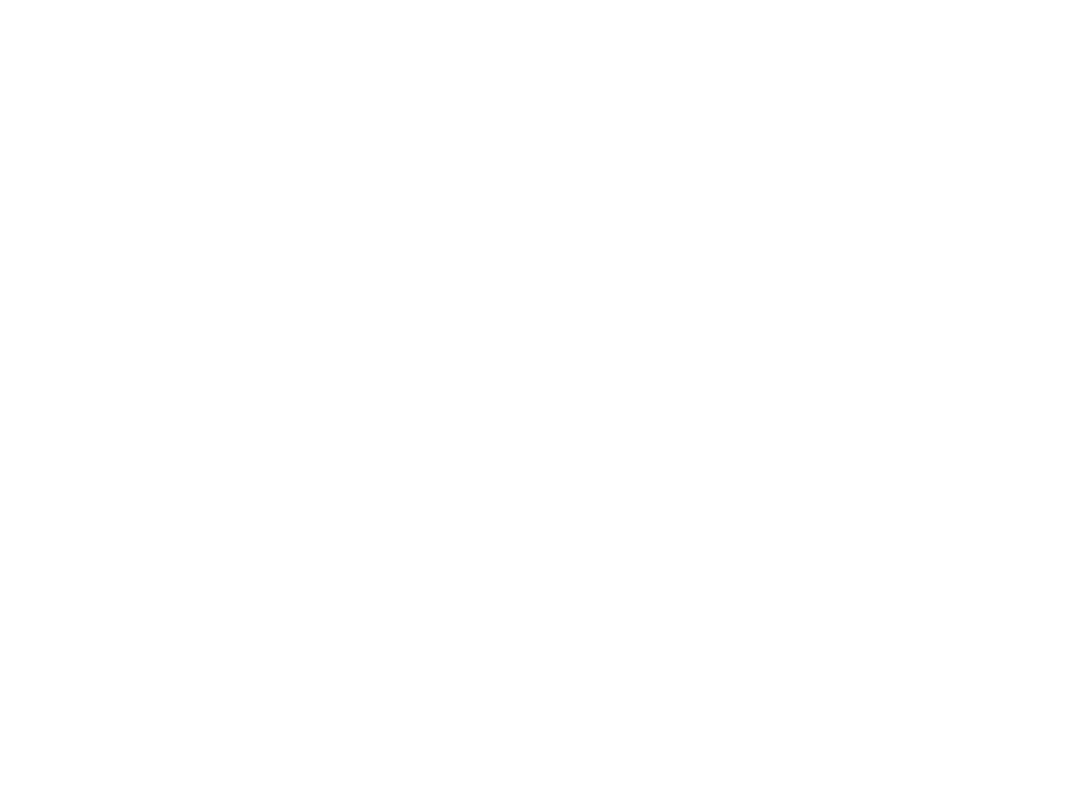
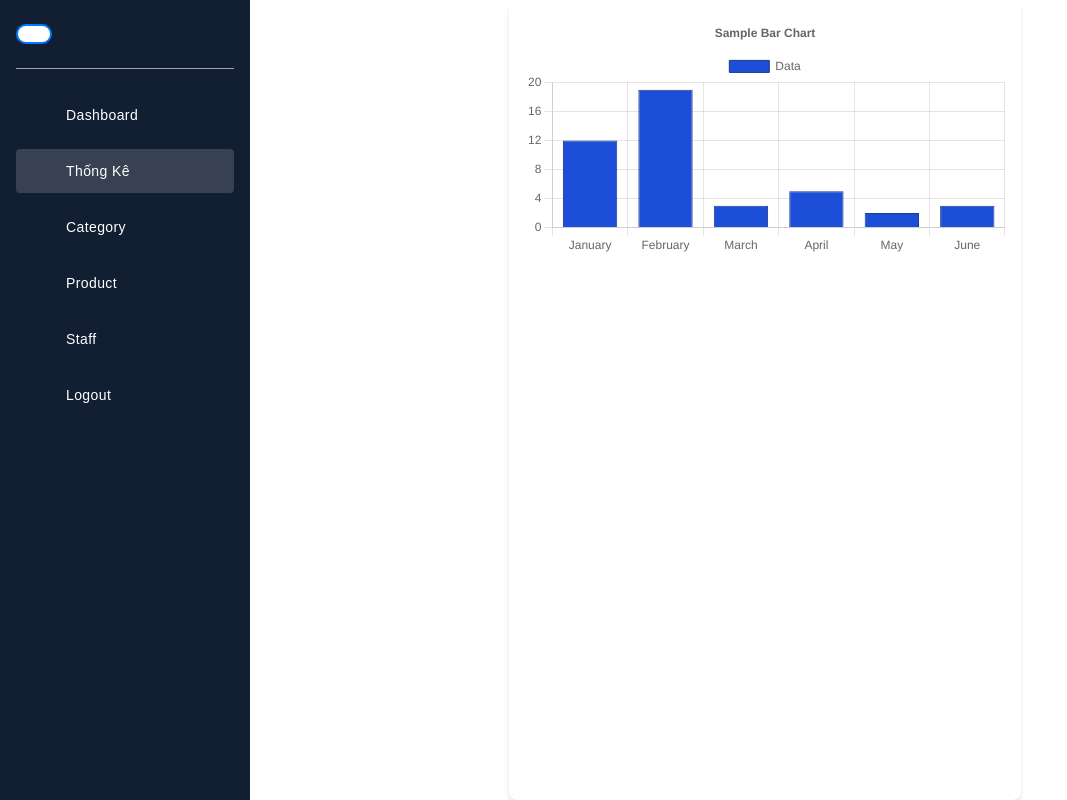
Before and after one commit to 0327284001/DATN_FE, a React (Create React App) app: page /admin/thongke in a window 1280 px wide. Before the commit this address had no page. Shown: the whole page, without its empty margins (0-1067 px from the left). Built offline with nearby package versions, Linux system fonts and the light colour scheme; sample sign-in values are in the browser's storage.

Commit message:
Commit thong ke
Trong Huy commit giao dien thong ke

```diff
--- a/package.json
+++ b/package.json
@@ -13,8 +13,10 @@
     "@types/react-dom": "^18.3.0",
     "antd": "^5.17.4",
     "axios": "^1.7.2",
+    "chart.js": "^4.4.6",
     "cors": "^2.8.5",
     "react": "^18.3.1",
+    "react-chartjs-2": "^5.2.0",
     "react-dom": "^18.3.1",
     "react-native": "^0.76.1",
     "react-router-dom": "^6.23.1",
--- a/src/App.tsx
+++ b/src/App.tsx
@@ -14,10 +14,15 @@
 import Listcategory from "./components/admin/Category";
 import Addcate from "./components/admin/addCategory";
 import add_nhanVien from "./components/nhanVien/add_nhanVien";
+import BarChart from "./components/chart/BarChart";
+
 
 
 
 function App() {
+  const labels = ['January', 'February', 'March', 'April', 'May', 'June'];
+  const data = [12, 19, 3, 5, 2, 3];
+
   return (
     <>
 
@@ -40,6 +45,13 @@
             <Route path="dashboard/update/:id" Component={Update}></Route>
             <Route path="staff" Component={add_nhanVien}></Route>
 
+
+              <Route
+              path="thongke"
+              element={<BarChart labels={labels} data={data} />}
+            >
+          </Route>
+
           </Route>
 
         </Routes>
--- a/src/components/admin/Navbar.tsx
+++ b/src/components/admin/Navbar.tsx
@@ -51,6 +51,17 @@
           >
             <DashboardIcon />
             <span>Dashboard</span>
+          </NavLink>
+        </li>
+        <li>
+          <NavLink
+            to="/admin/thongke"
+            className={`text-white text-sm flex items-center hover:bg-gray-700 rounded px-4 py-3 transition-all ${
+              active === '/admin/thongke' ? 'bg-gray-700' : ''
+            }`}
+          >
+            <DashboardIcon />
+            <span>Thống Kê</span>
           </NavLink>
         </li>
         <li>
--- /dev/null
+++ b/src/components/chart/BarChart.tsx
@@ -0,0 +1,49 @@
+// BarChart.tsx
+import React from 'react';
+import { Bar } from 'react-chartjs-2';
+import { Chart as ChartJS, CategoryScale, LinearScale, BarElement, Title, Tooltip, Legend } from 'chart.js';
+
+ChartJS.register(CategoryScale, LinearScale, BarElement, Title, Tooltip, Legend);
+
+interface BarChartProps {
+  labels: string[];
+  data: number[];
+  backgroundColor?: string;
+  borderColor?: string;
+}
+
+const BarChart: React.FC<BarChartProps> = ({ labels, data, backgroundColor = '#1d4ed8', borderColor = '#1e3a8a' }) => {
+  const chartData = {
+    labels,
+    datasets: [
+      {
+        label: 'Data',
+        data,
+        backgroundColor,
+        borderColor,
+        borderWidth: 1,
+      },
+    ],
+  };
+
+  const options = {
+    responsive: true,
+    plugins: {
+      legend: {
+        position: 'top' as const,
+      },
+      title: {
+        display: true,
+        text: 'Sample Bar Chart',
+      },
+    },
+  };
+
+  return (
+    <div className="w-full max-w-lg mx-auto p-4 bg-white rounded-lg shadow-md">
+      <Bar data={chartData} options={options} />
+    </div>
+  );
+};
+
+export default BarChart;
--- a/src/components/login.tsx
+++ b/src/components/login.tsx
@@ -31,7 +31,7 @@
         setMessage("đăng nhập thành công");
         setUser(user);
         setTimeout(() => {
-          alert("dang  nhap thanh cong")
+          alert("Đăng Nhập Thành Công")
         }, 1000);
         navigate('/admin');
       }
```
Also changed, not shown: 1 other file (tests, documents, lock files or other folders).
